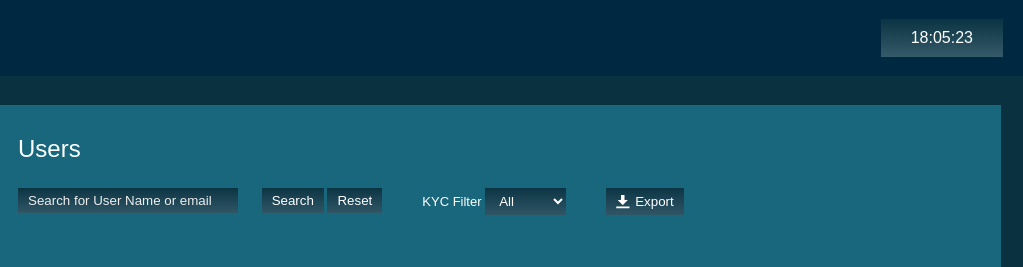
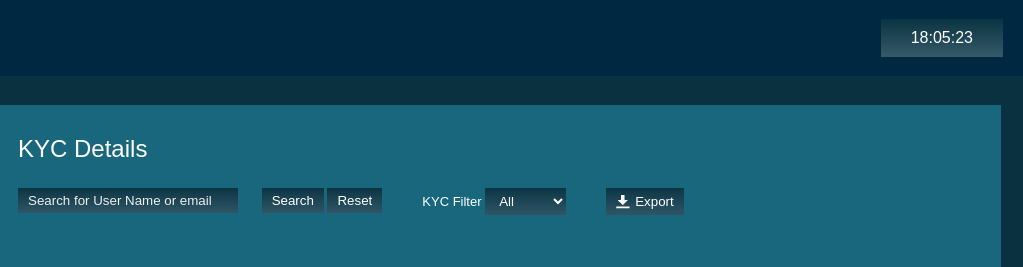
Before and after one commit to adarshcodes/CryptoseederAdminPanel, a plain HTML site: page pages/kyc-details.html in a window 1280 px wide. Shown: the top 267 px of the page, 257-1280 px from the left. Drawn offline with Linux system fonts and the light colour scheme.

Commit message:
fixing heading text of Kyc details

```diff
--- a/pages/kyc-details.html
+++ b/pages/kyc-details.html
@@ -155,7 +155,7 @@
             <!-- End of sidebar -->
             <div class="dashboard">
                 <section class="users-data" id="users-data">
-                    <h1 class="heading-user-data">Users</h1>
+                    <h1 class="heading-user-data">KYC Details</h1>
 
                     <div class="users-data-head">
                         <form class="user-input">
```
